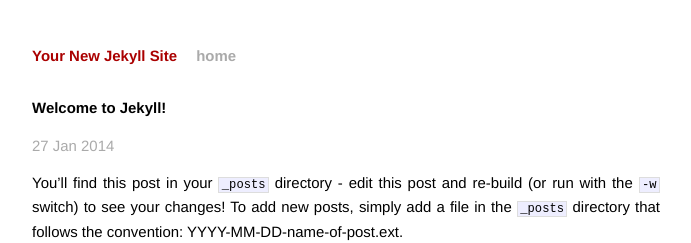
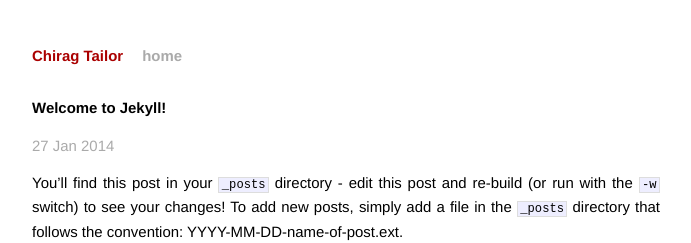
Before and after one commit to ctailor2/ctailor2.github.io, a Jekyll site: the page built from _posts/2014-01-27-welcome-to-jekyll.markdown, in a window 1280 px wide. Shown: the top 243 px of the page, without its empty margins (294-985 px from the left). Built offline with Jekyll 4.4.1, drawn with Linux system fonts in a browser that asks for light colours; Markdown is read by kramdown in place of the engine named in the settings.

Commit message:
Change site title and main header to my name

```diff
--- a/_config.yml
+++ b/_config.yml
@@ -1,3 +1,3 @@
-name: Your New Jekyll Site
+name: Chirag Tailor
 markdown: redcarpet
 pygments: true
--- a/index.html
+++ b/index.html
@@ -1,6 +1,6 @@
 ---
 layout: default
-title: Your New Jekyll Site
+title: Chirag Tailor
 ---
 
 <div id="home">
```
